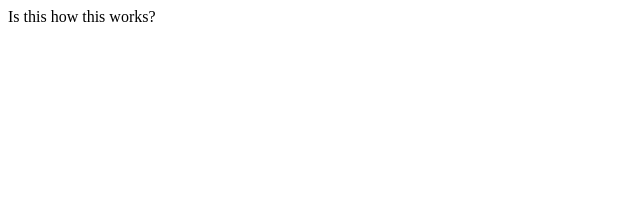
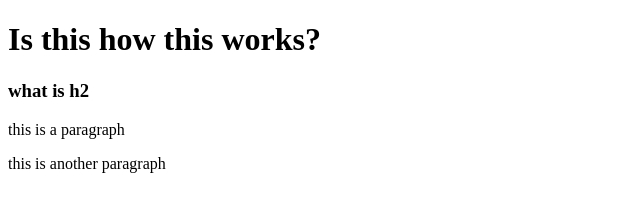
Before and after one commit to 021478963/021478963.github.io, a plain HTML site: page test.html in a window 1280 px wide. Shown: the whole page, without its empty margins (0-640 px from the left). Drawn offline with Linux system fonts and the light colour scheme.

Commit message:
Update test.html
random testing

```diff
--- a/test.html
+++ b/test.html
@@ -1,5 +1,13 @@
-<!DOCTYPE htlm>
+<!DOCTYPE html>
 <html>
-    <title>"Hello, this is a test"</title>
-    <header> Is this how this works?</header>
+    <head>
+        <title>"Hello, this is a test"</title>
+    </head>
+
+    <body>
+        <h1> Is this how this works?</h1>
+        <h3> what is h2</h3>
+        <p> this is a paragraph</p>
+        <p1> this is another paragraph</p1>
+    </body>
 </html>
```
